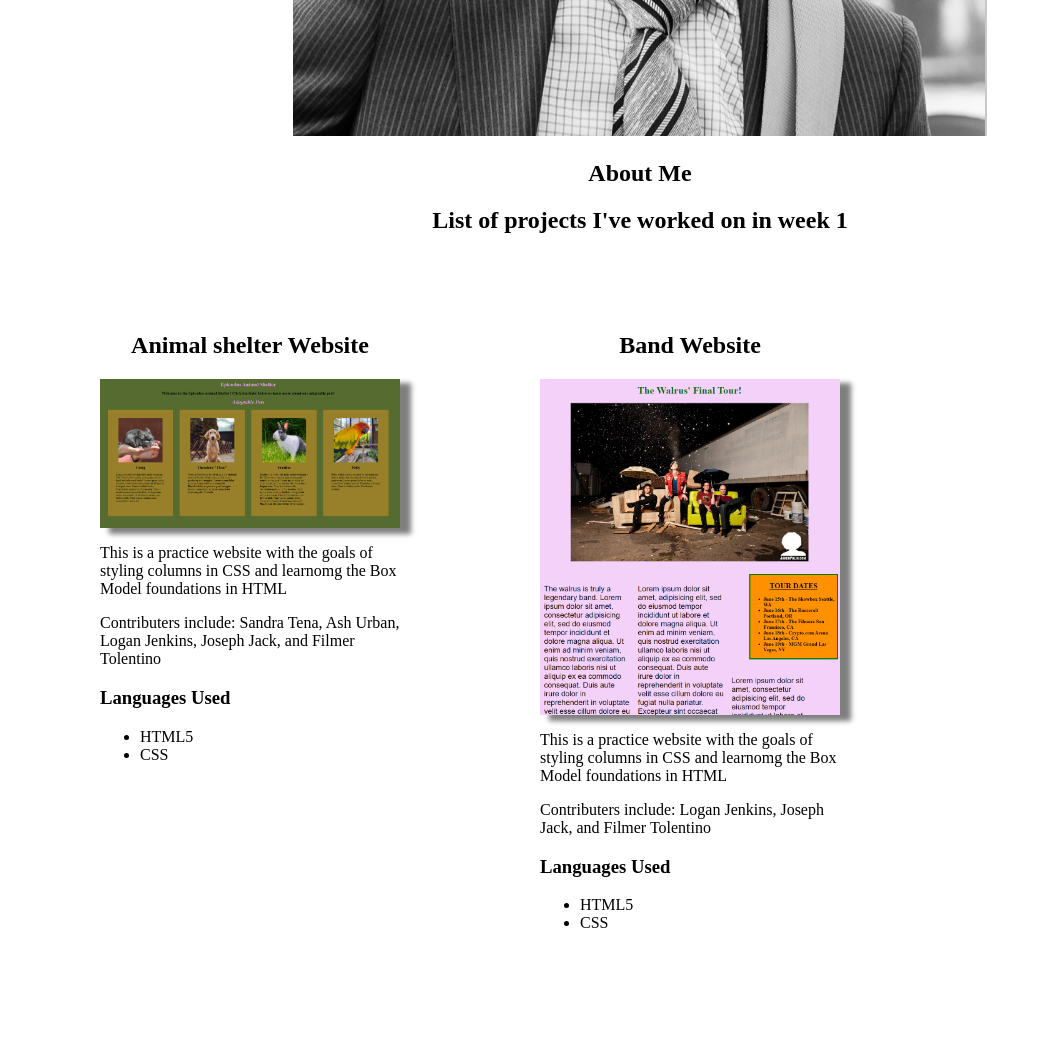
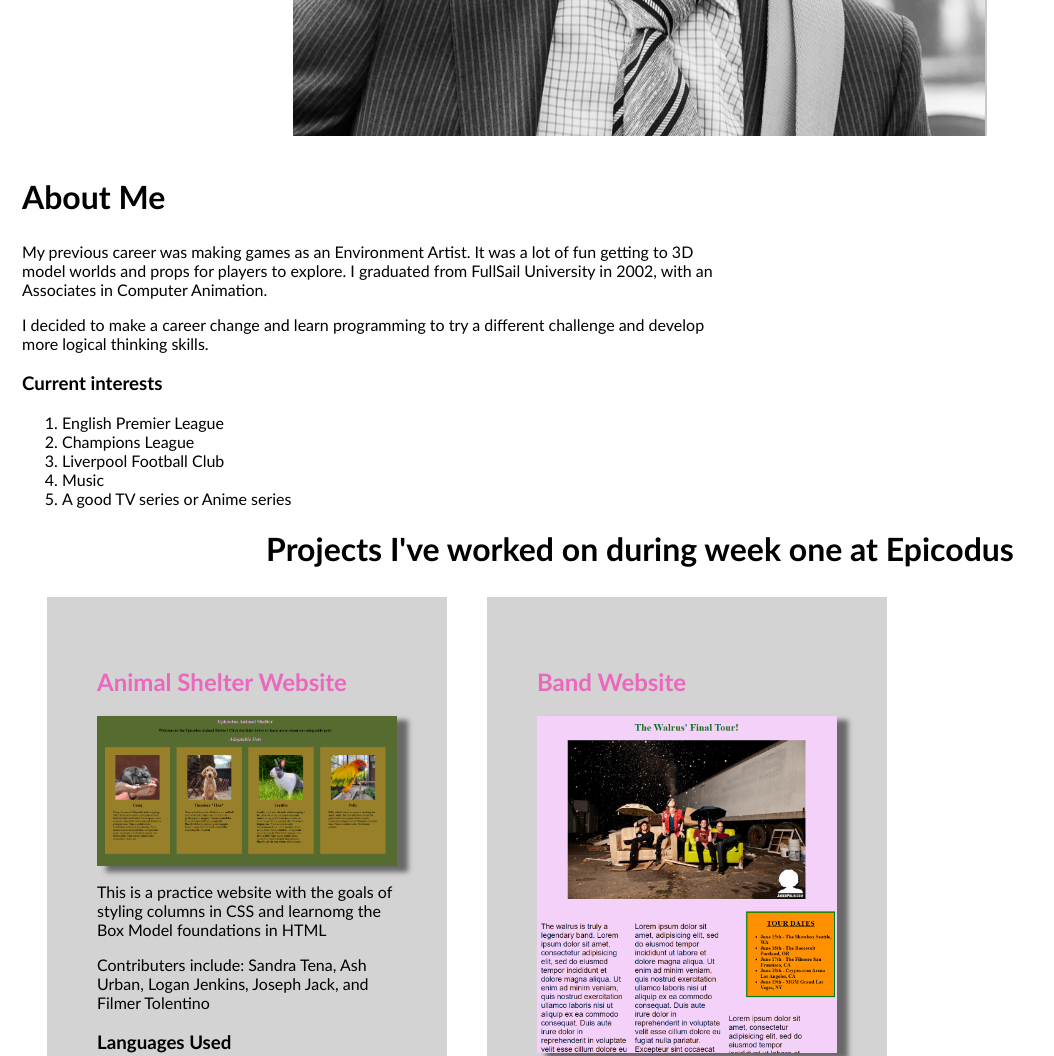
Before and after one commit to ftolentino/portfolio, a plain HTML site: page index.html in a window 1280 px wide. Shown: the part 760-1816 px from the top of the page, without its empty margins (0-1054 px from the left). Drawn offline with Linux system fonts and the light colour scheme.

Commit message:
UPDATE About Me with Current interests ol

```diff
--- a/css/styles.css
+++ b/css/styles.css
@@ -1,11 +1,15 @@
 *{
   box-sizing: border-box;
+  font-family: 'Trebuchet MS', 'Lucida Sans Unicode', 'Lucida Grande', 'Lucida Sans', Arial, sans-serif;
 }
 
 h1 {
   text-align: center;
-  font-family: 'Trebuchet MS', 'Lucida Sans Unicode', 'Lucida Grande', 'Lucida Sans', Arial, sans-serif;
   font-size: 7rem;
+}
+
+h2 {
+  font-size: 2rem;
 }
 
 .hero-image {
@@ -15,22 +19,35 @@ h1 {
 }
 
 .main{
-  margin: 0 10px;
+  margin: 10px 10px;
   padding: 4px;
 }
 
-.main h2 {
-  text-align: center;
+.about{
+  width: 700px;
+  display: block;
 }
 
 .projects {
-  margin: 10px 8px;
+  margin: 20px 5px;
+  background-color: tomato;
 }
+
 .column {
   width: 400px;
   float: left;
   padding: 50px;
   margin: 8px 20px;
+  background-color: lightgrey;
+}
+
+div.main h1 {
+  font-size: 2rem;
+}
+
+div.projects h2 {
+  font-size: 1.5rem;
+  color: rgb(235, 104, 191);
 }
 
 div.column img {
--- a/index.html
+++ b/index.html
@@ -11,12 +11,26 @@
   <!-- Main Section -->
   <div class="main">
     <!-- About Me -->
-    <h2>About Me</h2>
+    <div class="about">
+      <h2>About Me</h2>
+      <p>My previous career was making games as an Environment Artist. It was a lot of fun getting to 3D model worlds and props for players to explore. I graduated from FullSail University in 2002, with an Associates in Computer Animation.</p>
+      <p>I decided to make a career change and learn programming to try a different challenge and develop more logical thinking skills.</p>
+      <div>
+        <h3>Current interests</h3>
+        <ol>
+          <li>English Premier League</li>
+          <li>Champions League</li>
+          <li>Liverpool Football Club</li>
+          <li>Music</li>
+          <li>A good TV series or Anime series</li>
+        </ol>
+      </div>
+    </div>
     <!-- List of projects -->
+    <h1>Projects I've worked on during week one at Epicodus</h1>
     <div class="projects">
-      <h2>List of projects I've worked on in week 1</h2>
       <div class="column">
-        <h2>Animal shelter Website</h2>
+        <h2>Animal Shelter Website</h2>
         <a href="https://github.com/ftolentino/animal-shelter.git">
           <img src="imgs/animal-shelter.PNG" alt="animal shelter website photo">
         </a>
```
